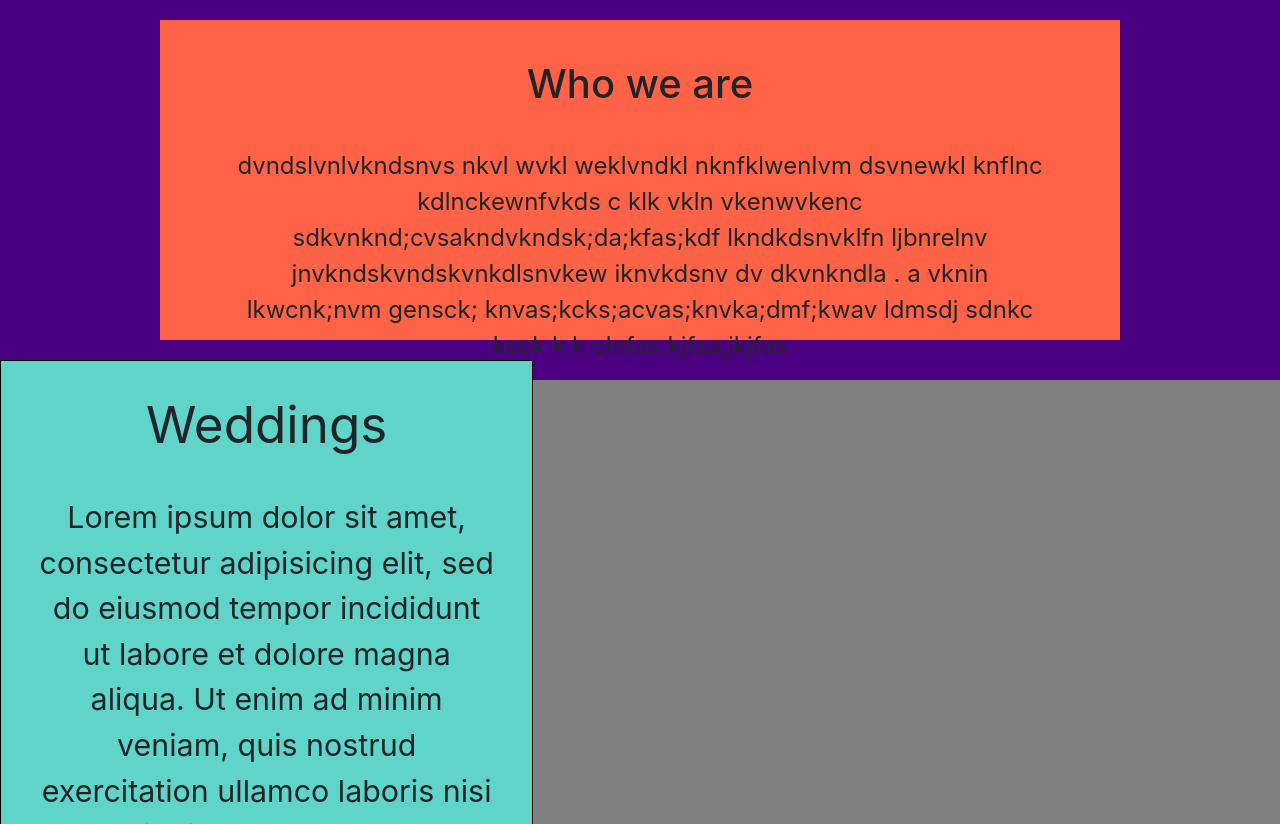
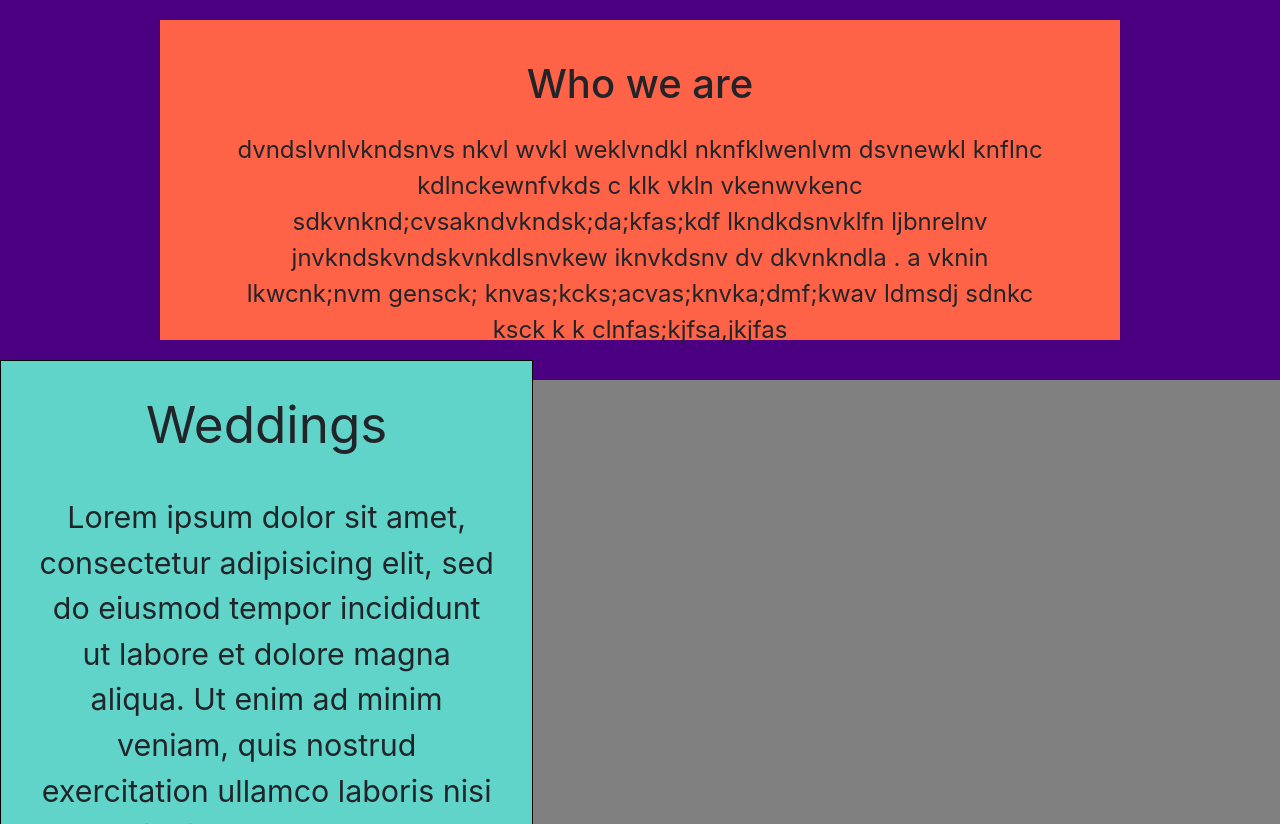
Before and after one commit to Flaskfullofcoffee/Ardent-Works, a React (Create React App) app: page / in a window 1280 px wide. Shown: the part 820-1644 px from the top of the page. Built offline with nearby package versions, Linux system fonts and the light colour scheme.

Commit message:
onScroll event firing correctly

```diff
--- a/src/App.css
+++ b/src/App.css
@@ -22,7 +22,7 @@ li {
 #pricing { background: indigo; }
 #contact { background: tomato; }
 
-.testing123 {
+.foobar {
   font-size: 5vw;
   color: yellow;
 }
@@ -50,7 +50,7 @@ section:nth-child(3){
 /* Navigation styles */
 
 .nav-wrapper {
-  /* display: none; /* remove until onScroll event is solved */
+  display: none; /* remove until onScroll event is solved */
   position: fixed;
   top: 5vh;
   left: 0;
@@ -77,7 +77,7 @@ section:nth-child(3){
 }
 .intro-content p {
   position: relative;
-  top: 10vh;
+  top: 8vh;
   padding: 0 5.5vw !important;
   font-size: 3vmin
 }
--- a/src/Navigation.js
+++ b/src/Navigation.js
@@ -17,10 +17,9 @@ class Navigation extends Component {
 
   handleScroll(event) {
     let element = this.navRef.current;
+    let test = document.getElementById('test');
     if (element.scrollHeight - element.scrollTop === element.clientHeight) {
-      console.log('its working');
-      // let navbar = document.getElementById('test');
-      // navbar.classList.add('testing123')
+      // test.classList.add('foobar')
     }
   }
 
```
